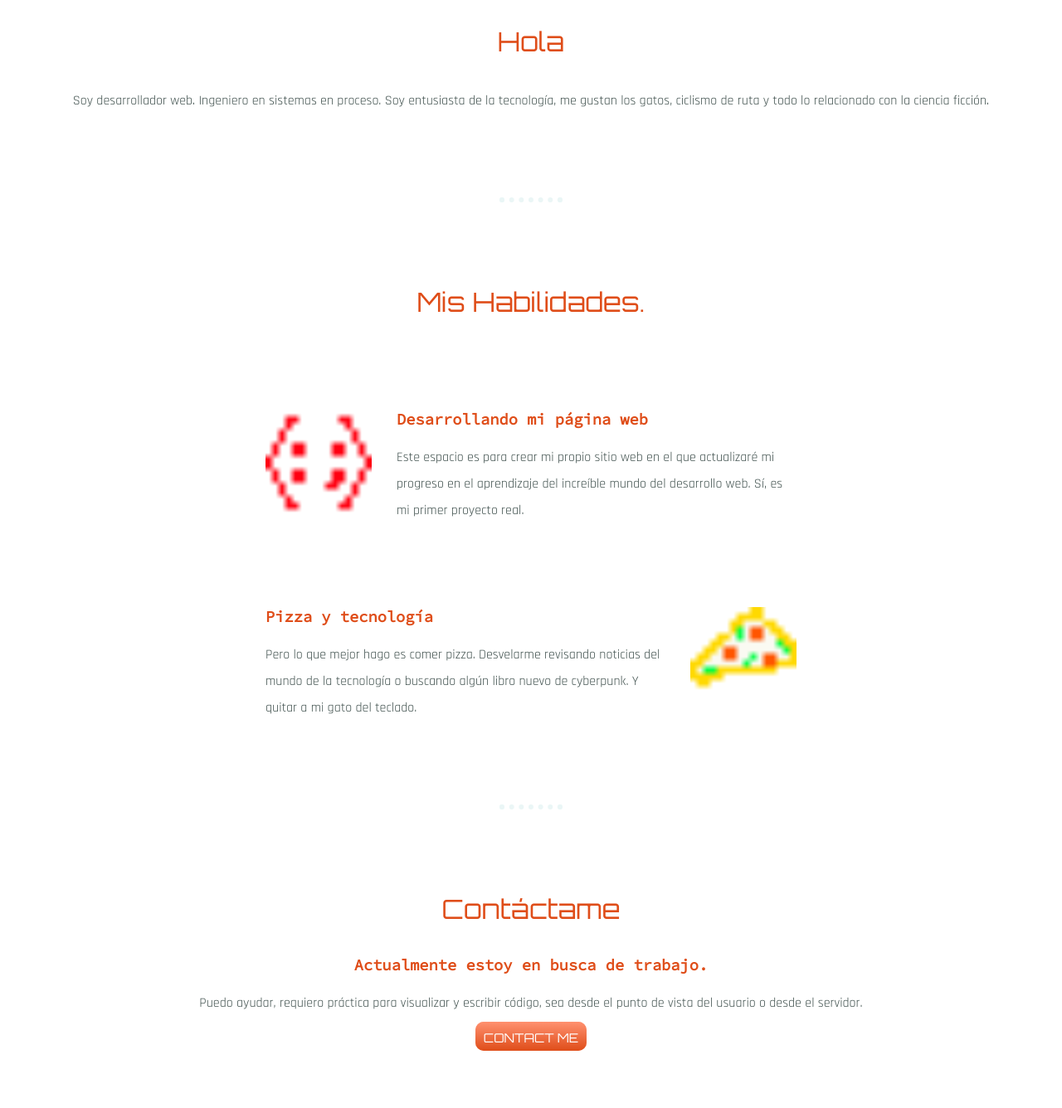
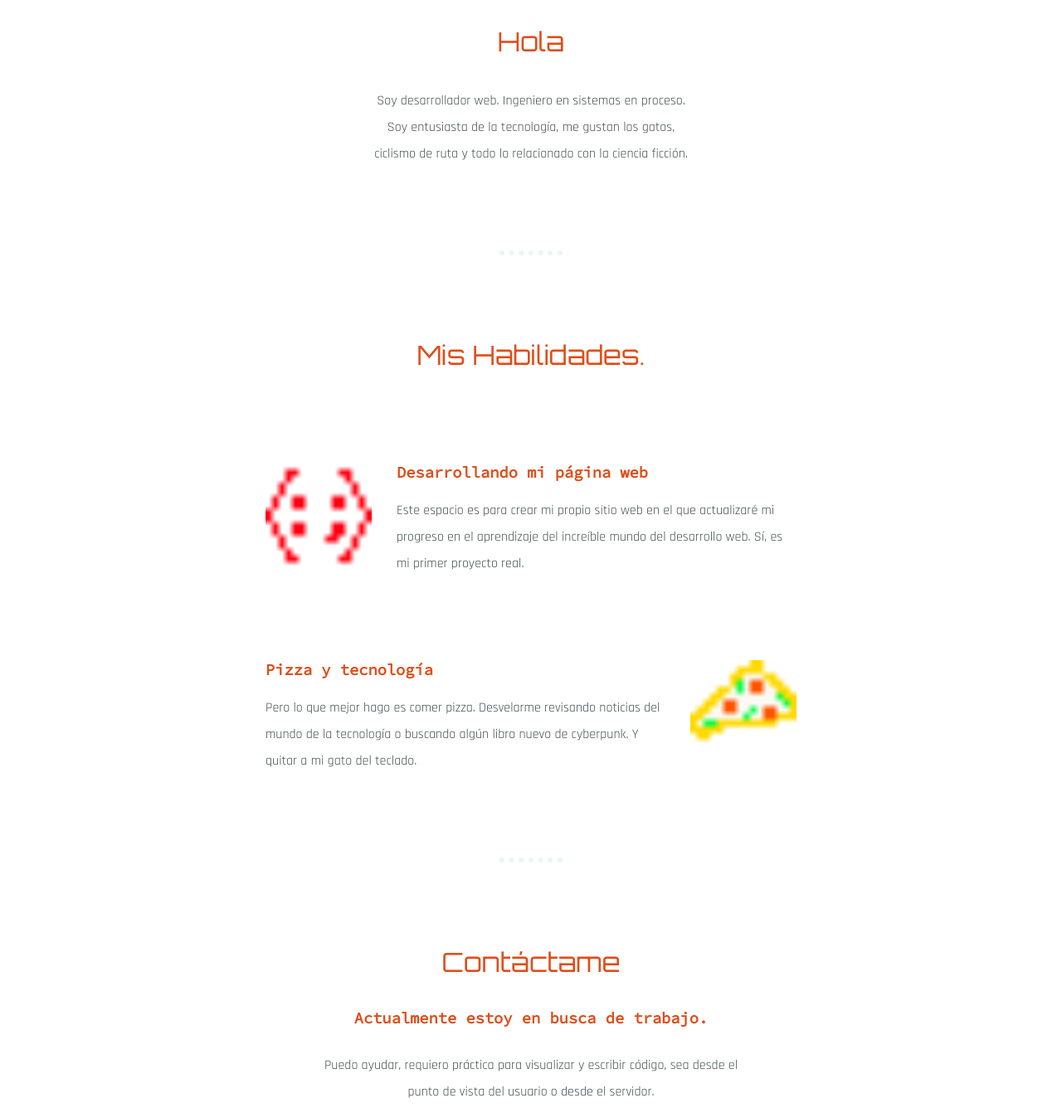
Before and after one commit to catslord/cv-2, a plain HTML site: page index.html in a window 1280 px wide. Shown: the part 892-2228 px from the top of the page at 83% size. Drawn offline with Linux system fonts and the light colour scheme.

Commit message:
Update index

```diff
--- a/index.html
+++ b/index.html
@@ -19,7 +19,7 @@
       <div class="profile">
         <img class="profile" src="images/perfil3.jpg" alt="manuel profile picture">
         <h2>Hola</h2>
-        <p>Soy desarrollador web. Ingeniero en sistemas en proceso. Soy entusiasta de la tecnología, me gustan los gatos, ciclismo de ruta y todo lo relacionado con la ciencia ficción.</p>
+        <p class="intro">Soy desarrollador web. Ingeniero en sistemas en proceso. Soy entusiasta de la tecnología, me gustan los gatos, ciclismo de ruta y todo lo relacionado con la ciencia ficción.</p>
       </div>
       <hr>
       <div class="skills">
@@ -39,7 +39,7 @@
       <div class="contact-me">
         <h2>Contáctame</h2>
         <h3>Actualmente estoy en busca de trabajo.</h3>
-        <p>Puedo ayudar, requiero práctica para visualizar y escribir código, sea desde el punto de vista del usuario o desde el servidor.</p>
+        <p class="contact-message">Puedo ayudar, requiero práctica para visualizar y escribir código, sea desde el punto de vista del usuario o desde el servidor.</p>
         <a class="btn" href="mailto:eme.erre@outlook.com">CONTACT ME</a>
       </div>
     </div>
```
